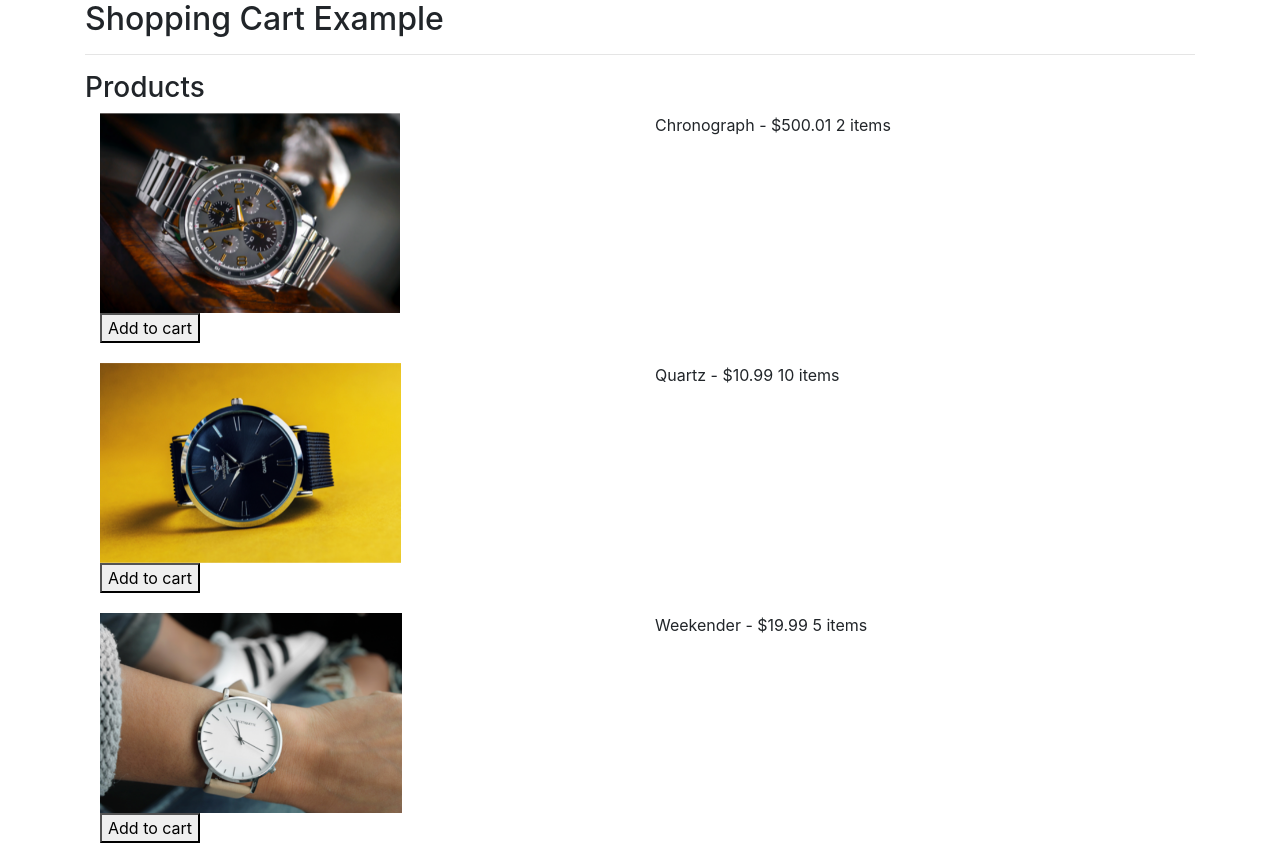
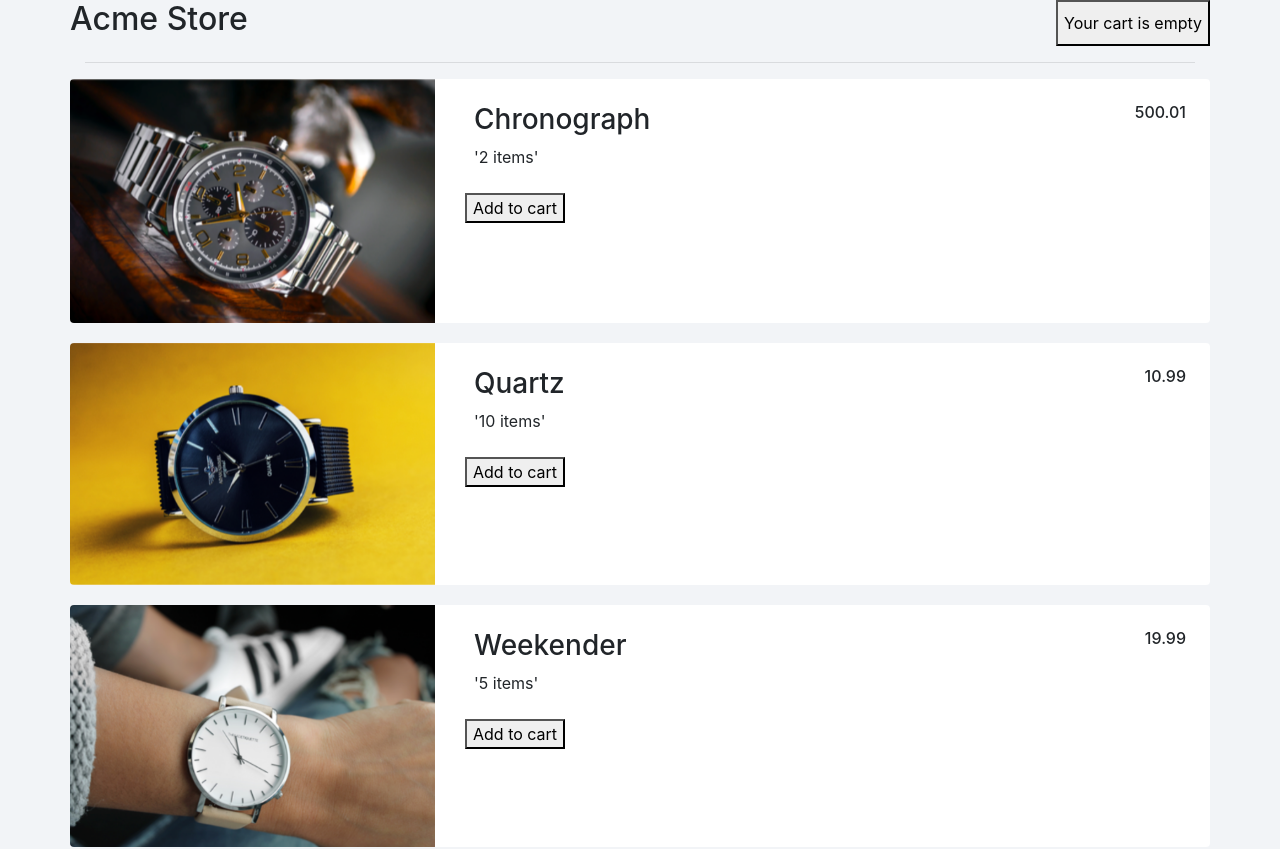
Before and after one commit to slowen52/my-assessment, a React (Create React App) app: page / in a window 1280 px wide. Shown: the top 849 px of the page. Built offline with nearby package versions, Linux system fonts and the light colour scheme.

Commit message:
basic layout for desktop

```diff
--- a/public/index.html
+++ b/public/index.html
@@ -6,7 +6,7 @@
     <title>Redux Shopping Cart Example</title>
       <link rel="stylesheet" href="https://stackpath.bootstrapcdn.com/bootstrap/4.3.1/css/bootstrap.min.css" integrity="sha384-ggOyR0iXCbMQv3Xipma34MD+dH/1fQ784/j6cY/iJTQUOhcWr7x9JvoRxT2MZw1T" crossorigin="anonymous">
   </head>
-  <body>
+  <body style = "background-color: #F2F4F7">
       <div class= "container">
           <div class="row">
             <div id="root" class = "col"></div>
--- a/src/components/Product.js
+++ b/src/components/Product.js
@@ -5,12 +5,16 @@ import PropTypes from 'prop-types'
 
 const Product = ({ price, inventory, title}) =>
     (
-    <div className = 'row'>
-    <div  className = 'col'>
-<img src = {title + '.png'} alt ="image" style={{height:200}}/> </div>
-    <div className = 'col'>
-    {title} - &#36;{price}{inventory ? `  ${inventory} items` : null} </div>
-  </div>
+        <div>
+        <div className = "row justify-content-between p-4 pb-0">
+            <div>
+            <h3> {title} </h3>
+        {inventory ? `  '${inventory} items' ` : null} </div>
+        <div>
+            <h6 > {price} </h6> </div>
+        </div>
+        </div>
+
     )
 
 Product.propTypes = {
--- a/src/components/ProductItem.js
+++ b/src/components/ProductItem.js
@@ -5,16 +5,23 @@ import Product from './Product'
 //import './chronograph.png'
 
 const ProductItem = ({ product, onAddToCartClicked }) => (
-  <div className='col' style={{ marginBottom: 20 }}>
+  <div className='row rounded' style={
+    { marginBottom: 20,
+    backgroundColor: 'white'}
+    }>
+<div  className = 'col-4 pl-0'>
+    <img src = {product.title + '.png'} alt ="image" className = "img-fluid rounded-left"/> </div>
+    <div className = 'col'>
     <Product
       title={product.title}
-      price={product.price}
+      price = {product.price}
       inventory={product.inventory} />
     <button
       onClick={onAddToCartClicked}
       disabled={product.inventory > 0 ? '' : 'disabled'}>
       {product.inventory > 0 ? 'Add to cart' : 'Sold Out'}
     </button>
+    </div>
   </div>
 )
 
--- a/src/components/ProductsList.js
+++ b/src/components/ProductsList.js
@@ -2,10 +2,9 @@ import React from 'react'
 import PropTypes from 'prop-types'
 
 const ProductsList = ({ title, children }) => (
-  <div>
-    <h3>{title}</h3>
-    <div>{children}</div>
-  </div>
+    <div>
+    {children}
+    </div>
 )
 
 ProductsList.propTypes = {
--- a/src/containers/App.js
+++ b/src/containers/App.js
@@ -1,10 +1,15 @@
+import 'bootstrap/dist/css/bootstrap.css';
 import React from 'react'
 import ProductsContainer from './ProductsContainer'
 import CartContainer from './CartContainer'
 
+
 const App = () => (
   <div>
-    <h2>Shopping Cart Example</h2>
+    <div className = "row justify-content-between">
+    <h2>Acme Store</h2>
+    <button> Your cart is empty </button>
+    </div>
     <hr/>
     <ProductsContainer />
     <hr/>
```
